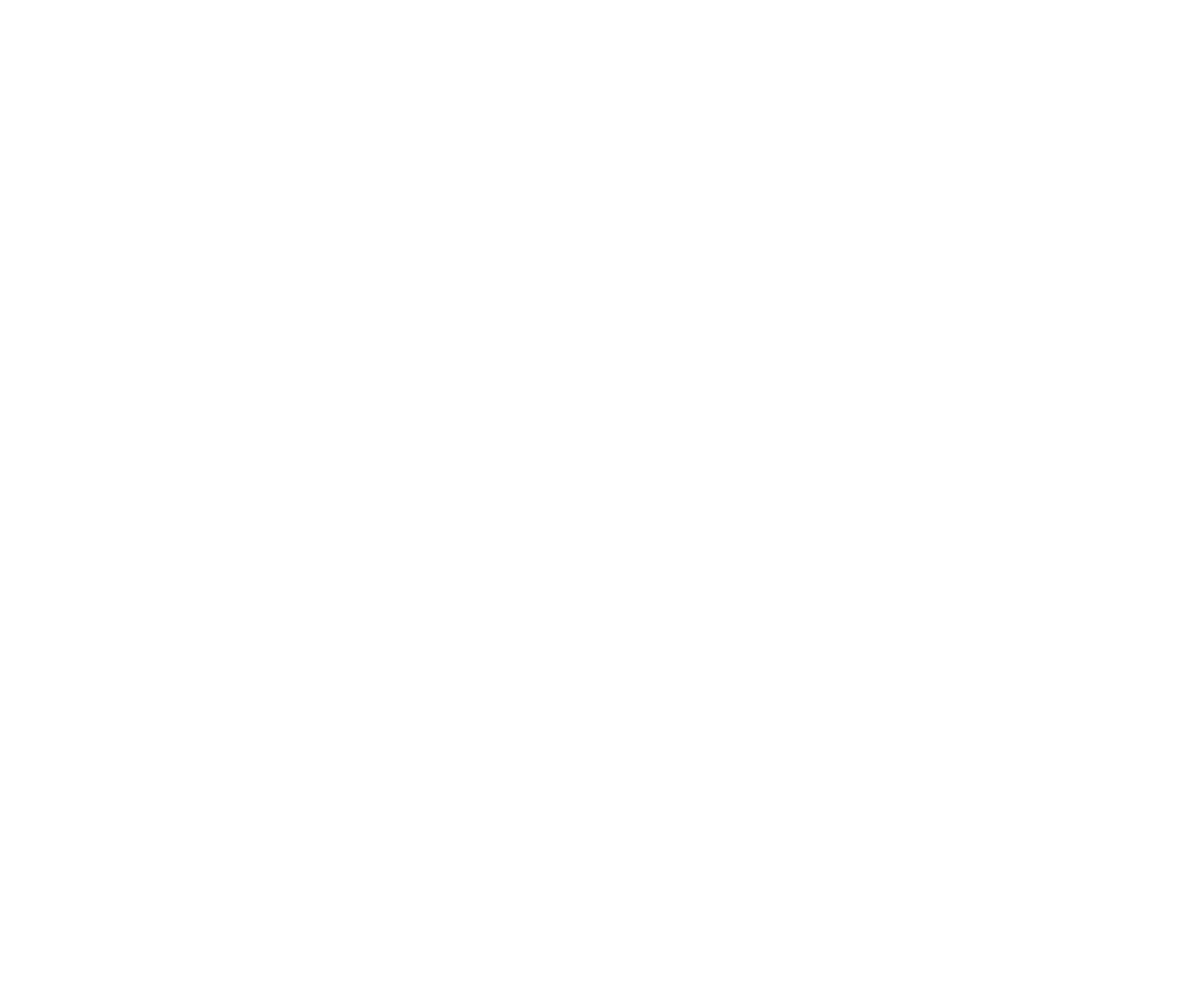
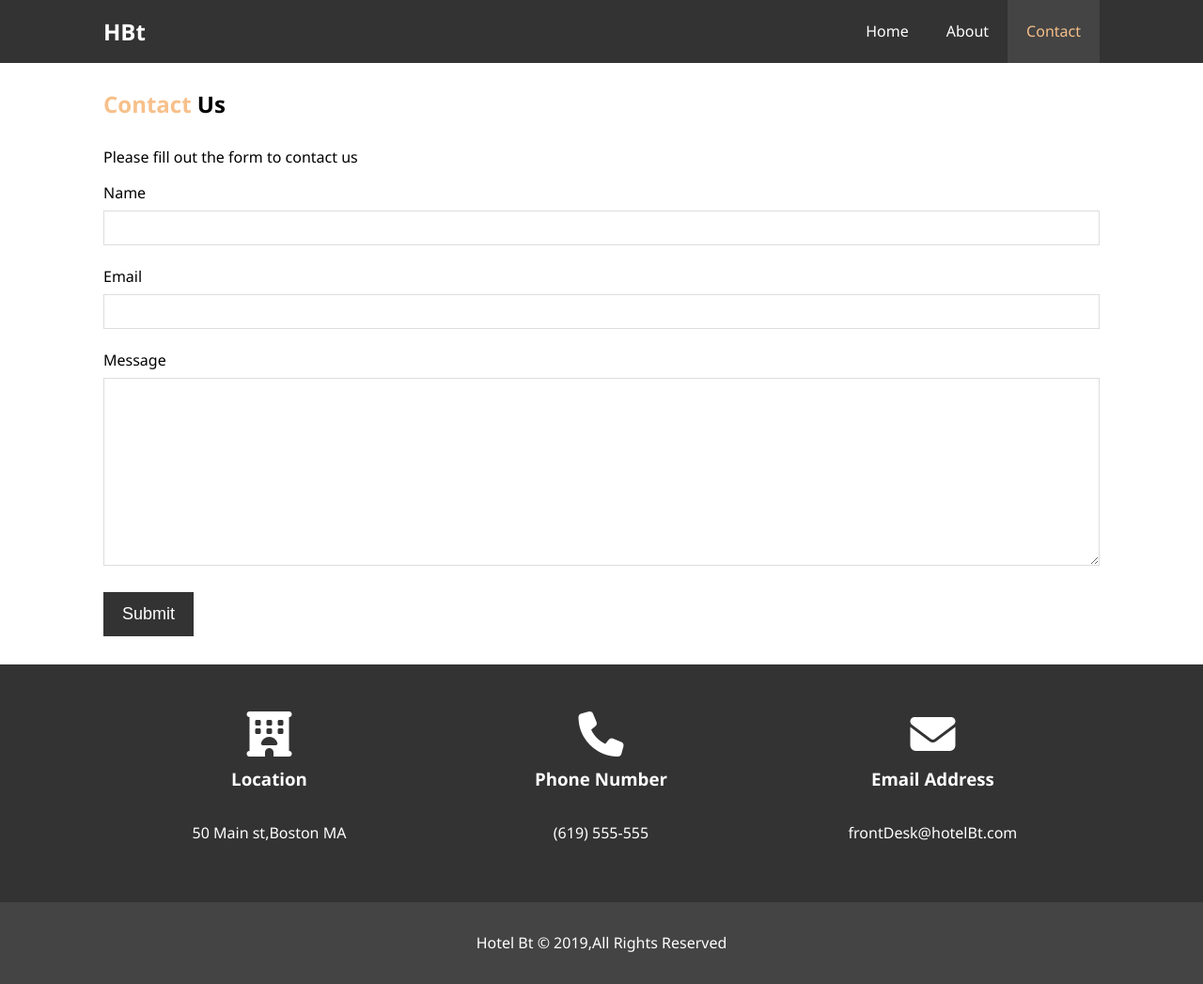
Before and after one commit to amolTelang/htmlCss, a plain HTML site: page hotelWebsite/contact.html in a window 1280 px wide. Shown: the whole page at 94% size. Before the commit the page ends 800 px from the top, so only its background shows below. Drawn offline with Linux system fonts and the light colour scheme.

Commit message:
added contact us page

```diff
--- a/hotelWebsite/contact.html
+++ b/hotelWebsite/contact.html
@@ -0,0 +1,73 @@
+<!DOCTYPE html>
+<html lang="en">
+<head>
+    <meta charset="UTF-8">
+    <meta http-equiv="X-UA-Compatible" content="IE=edge">
+    <meta name="viewport" content="width=device-width, initial-scale=1.0">
+    <script src="https://kit.fontawesome.com/b8b07b2485.js" crossorigin="anonymous"></script>
+    <link rel="stylesheet" href="css/style.css">
+
+    <title>Hotel BT</title>
+</head>
+<body>
+    <header>
+        <nav id="navbar">
+            <div class="container">
+                <h1 class="logo"><a href="index.html">HBt</a></h1>
+            <ul>
+                <li><a  href="index.html">Home</a></li>
+                <li><a  href="about.html">About</a></li>
+                <li><a  class="current" href="contact.html">Contact</a></li>
+            </ul>
+            </div>
+        </nav>
+    </header>
+    <section id="contact-form" class="py-3">
+        <div class="container">
+            <h1 class="l-leading"><span class="text-primary">Contact</span> Us</h1>
+            <p>Please fill out the form to contact us</p>
+            <form action="process.php">
+                <div class="form-group">
+                    <label for="name">Name</label>
+                    <input type="text" name="name" id="name">
+                </div>
+                <div class="form-group">
+                    <label for="email">Email</label>
+                    <input type="email" name="email" id="email">
+                </div>
+                <div class="form-group">
+                    <label for="message">Message</label>
+                    <textarea name="message" id="message"></textarea>
+                </div>
+                <button type="submit" class="btn">Submit</button>
+            </form>
+        </div>
+    </section>
+    <section id="contact-info" class="bg-dark">
+        <div class="container">
+            <div class="box ">
+                <i class="fas fa-hotel fa-3x"></i>
+                <h3>Location</h3>
+                <p>50 Main st,Boston MA</p>
+
+            </div>
+            <div class="box ">
+                <i class="fas fa-phone fa-3x"></i>
+                <h3>Phone Number</h3>
+                <p>(619) 555-555</p>
+            </div>
+            <div class="box ">
+                <i class="fas fa-envelope fa-3x"></i>
+                <h3>Email Address</h3>
+                <p>frontDesk@hotelBt.com</p>
+            </div>
+        </div>
+    </section>
+
+
+    <div class="clr"></div>
+    <footer id="main-footer">
+        <p>Hotel Bt &copy; 2019,All Rights Reserved</p>
+    </footer>
+</body>
+</html>
--- a/hotelWebsite/css/style.css
+++ b/hotelWebsite/css/style.css
@@ -219,3 +219,29 @@ p{
     border-radius: 10px;
     opacity:0.8;
 }
+
+/* Contact form */
+#contact-form .form-group{
+    margin-bottom:20px;
+}
+#contact-form label{
+    display:block;
+    margin-bottom:5px;
+}
+
+#contact-form input,
+ #contact-form textarea{
+    width:100%;
+    padding:10px;
+    border:1px #ddd solid;
+}
+
+#contact-form textarea{
+    height:200px;
+}
+
+#contact-form input:focus,
+ #contact-form textarea:focus{
+     outline:none;
+     border-color:#f7c08a;
+ }
```
